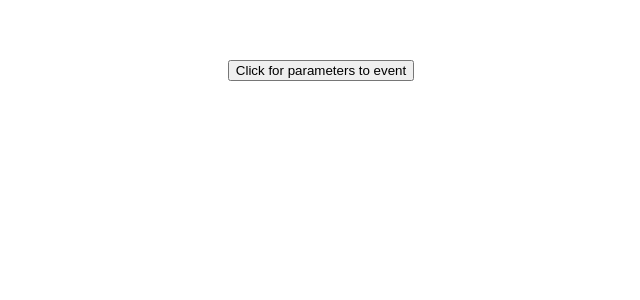
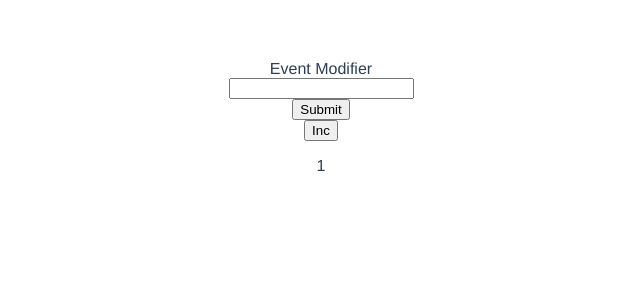
Before and after one commit to ProgrammerSohan/Vue-Js-Random-Self-Practice, a Vue app: page / in a window 1280 px wide. Shown: the top 300 px of the page, without its empty margins (319-959 px from the left). Built offline with nearby package versions, Linux system fonts and the light colour scheme.

Commit message:
event modifier

```diff
--- a/src/App.vue
+++ b/src/App.vue
@@ -1,14 +1,15 @@
 <template>
    <div>
     <!--     <GeteventData /> -->
-    <Para2Event />
+    <!-- <Para2Event /> -->
+        <EventModifier />
    </div>
   </template>
    <script>
   //import Class from './components/Class.vue'
   //import GeteventData from './components/GeteventData.vue';
-  import Para2Event from './components/Para2Event.vue';
-
+ //import Para2Event from './components/Para2Event.vue';
+ import EventModifier from './components/EventModifier.vue';
 
   export default{
     name: 'App',
@@ -20,7 +21,8 @@
     components: {
       //Class,
        // GeteventData
-       Para2Event
+      /// Para2Event
+      EventModifier
     }
 
   }
--- /dev/null
+++ b/src/components/EventModifier.vue
@@ -0,0 +1,42 @@
+<template>
+    <div>
+       <!--  <form @submit="handleSubmit"> -->
+        <form @submit.prevent="handleSubmit">
+            <label for="">Event Modifier</label><br>
+            <input type="text"> <br>
+            <button type="submit">Submit</button>
+
+        </form>
+
+        <button @click="onBtnClick">Inc</button>
+        <!-- <button @click.once="onBtnClick">Inc</button> -->
+            <p>{{ number }}</p>
+    </div>
+</template>
+<script>
+export default {
+    name: "EventModifier",
+    methods: {
+        handleSubmit(){//e
+           // e.preventDefault();
+            console.log("Form Submitted");
+        },
+        onBtnClick(){
+            this.number=this.number + 1
+        }
+    },
+    data(){
+       // return{};
+       return {
+          number: 1,
+       };
+    },
+    props: {
+        msg: String,
+    }
+
+}
+</script>
+<style>
+
+</style>
```
